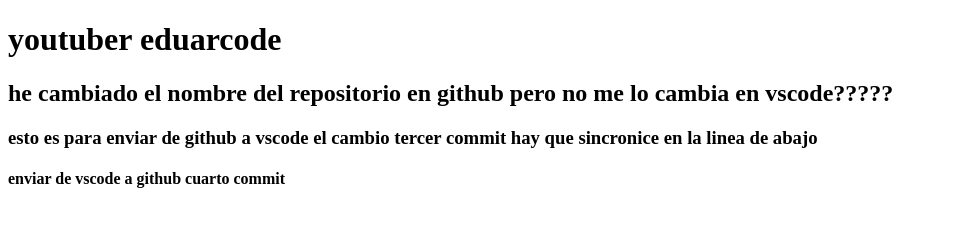
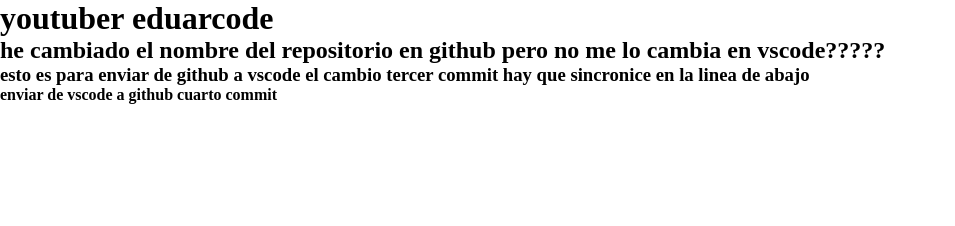
Before and after one commit to manuelnebo/eduarcodeyoutube, a plain HTML site: page index.html in a window 1280 px wide. Shown: the whole page, without its empty margins (0-955 px from the left). Drawn offline with Linux system fonts and the light colour scheme.

Commit message:
segundo commit

```diff
--- a/index.html
+++ b/index.html
@@ -5,6 +5,7 @@
     <meta charset="UTF-8">
     <meta name="viewport" content="width=h, initial-scale=1.0">
     <title>Document</title>
+    <link rel="stylesheet" href="main.css">
 </head>
 
 <body>
--- a/main.css
+++ b/main.css
@@ -0,0 +1,5 @@
+* {
+    padding: 0%;
+    margin: 0%;
+    box-sizing: border-box;
+}
```
